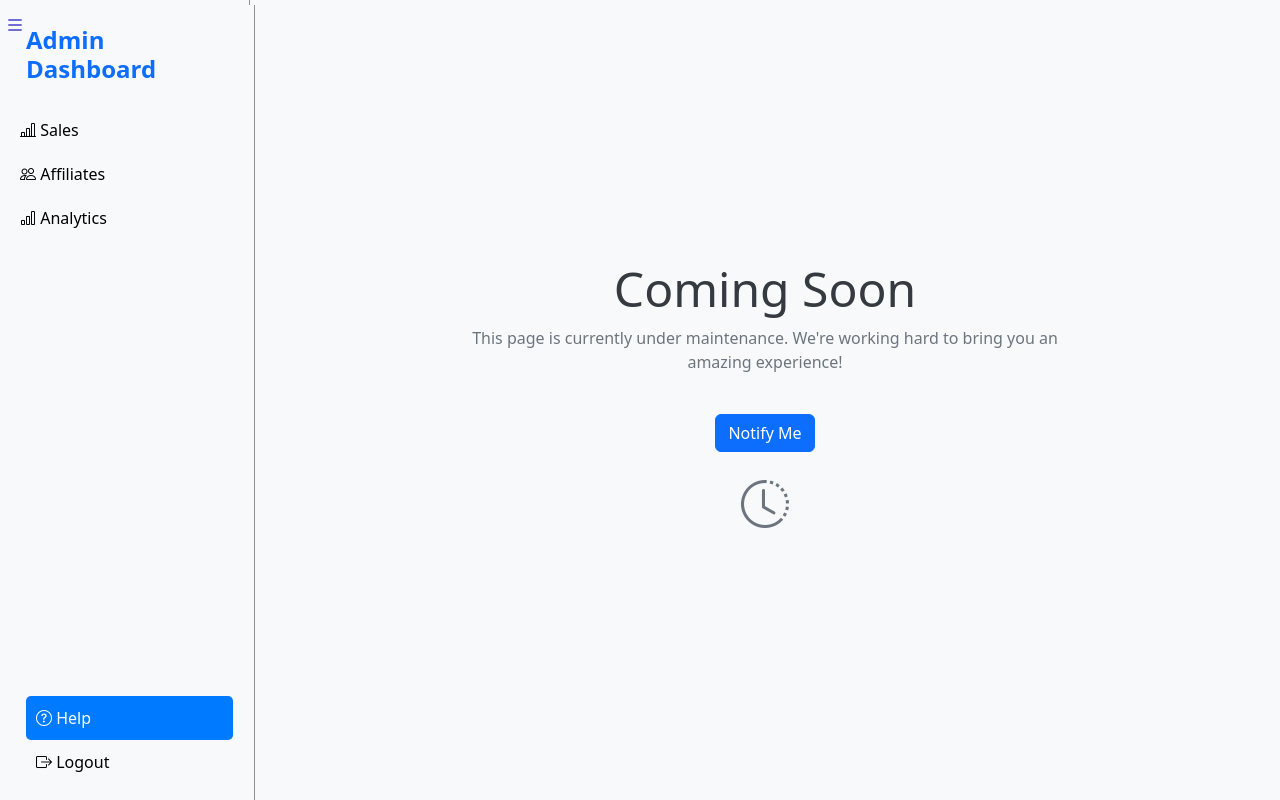
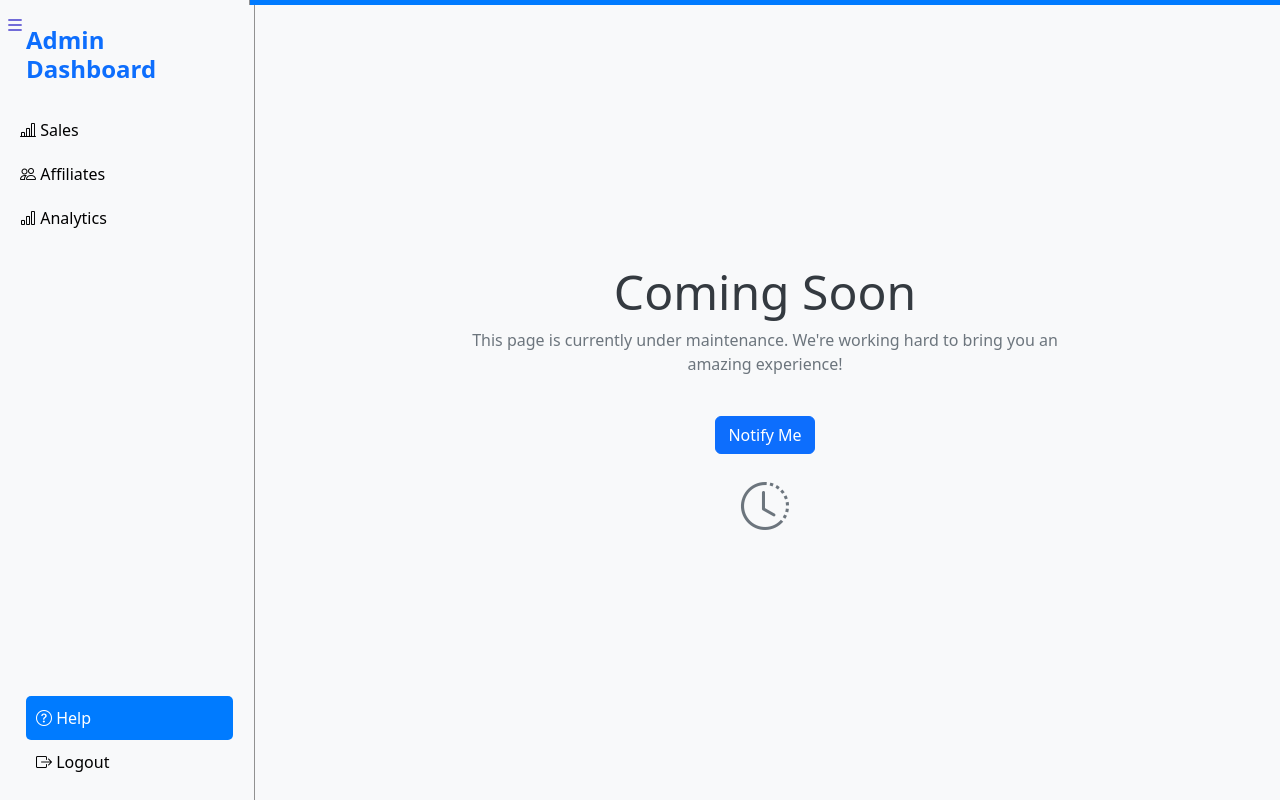
Before and after one commit to saintdannyyy/wellnesscommunityacademy, a PHP site: page /admin/help.php in a window 1280 px wide. Run offline with PHP 8.4, Linux system fonts and the light colour scheme; some libraries are stand-ins or nearby versions.

Commit message:
Add top border to main content section for improved visual separation

```diff
--- a/admin/help.php
+++ b/admin/help.php
@@ -58,7 +58,7 @@
             <?php include 'sidebar.html'; ?>
         </div>
         <!-- Main Content -->
-        <div class="main-content">
+        <div class="main-content" style="border-top: 5px solid #007bff;">
             <div class="coming-soon-container">
                 <h1>Coming Soon</h1>
                 <p>This page is currently under maintenance. We're working hard to bring you an amazing experience!</p>
```
